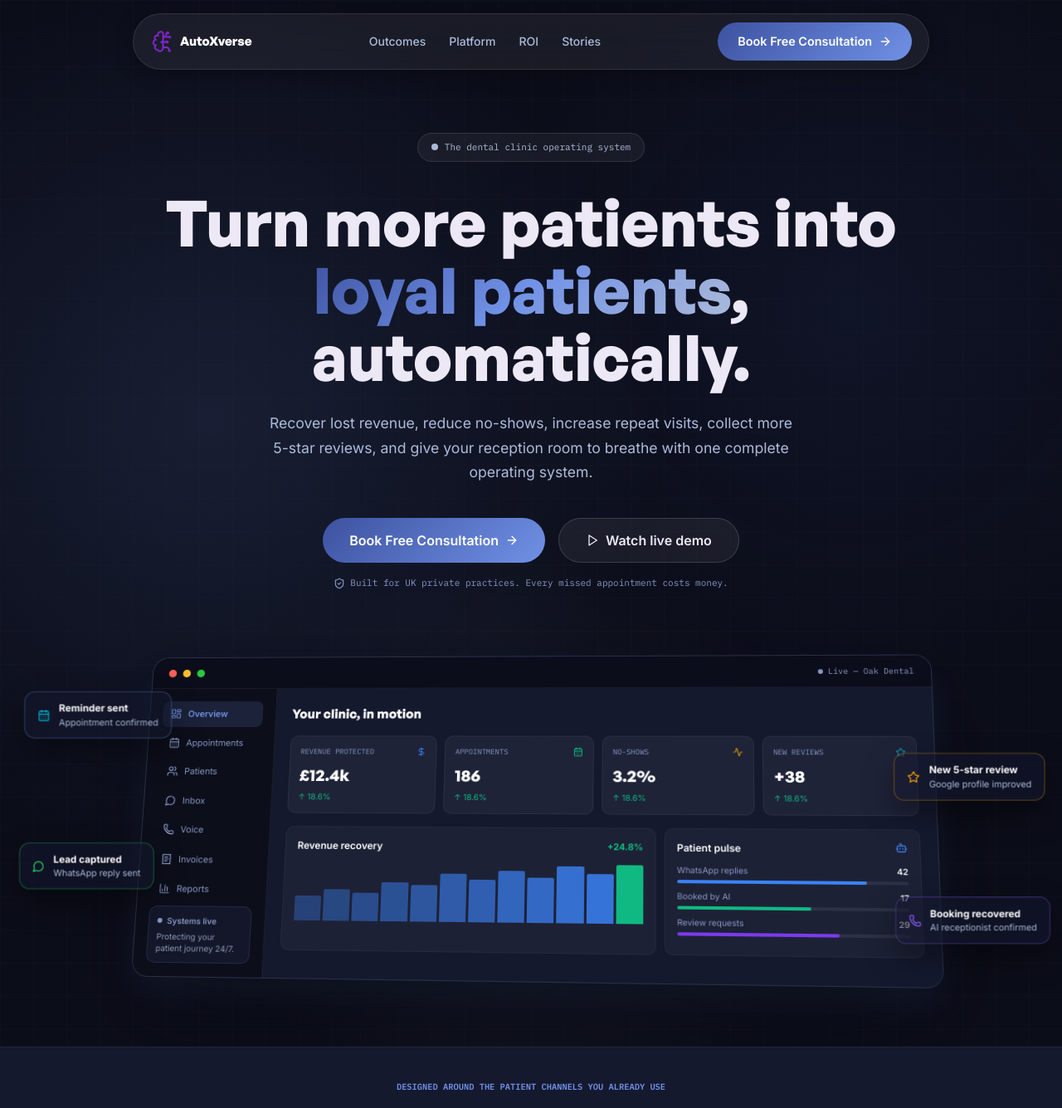
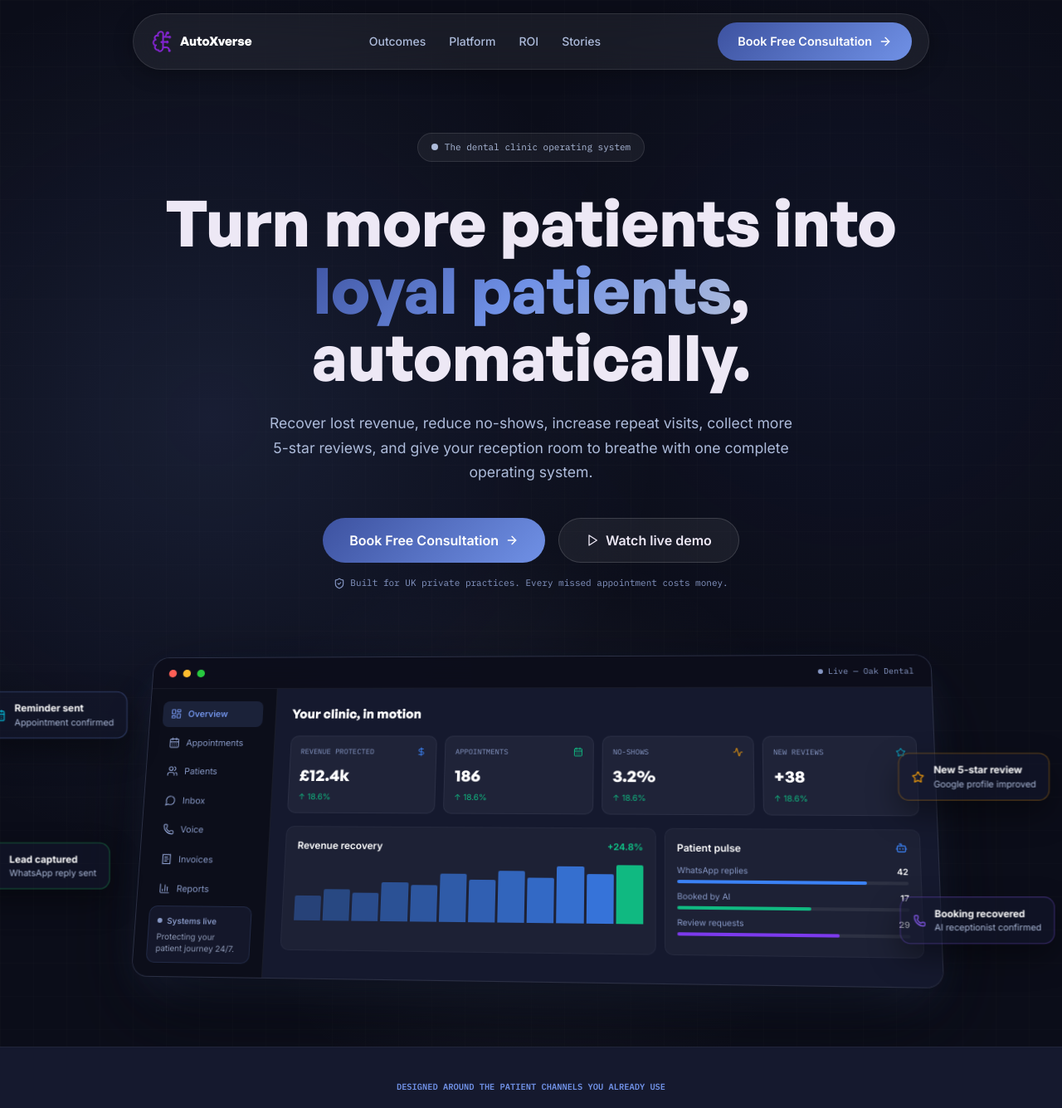
Before and after one commit to AaAlihamza77/landingpage1, a Next.js app: page / in a window 1280 px wide. Shown: the top 1335 px of the page at 83% size. Built offline with nearby package versions, Linux system fonts and the light colour scheme.

Commit message:
fix: push left floating badges further left to prevent dashboard text overlap

```diff
--- a/app/globals.css
+++ b/app/globals.css
@@ -749,7 +749,7 @@
 /* Responsive Floating Badges: sit beautifully on sides of the 960px mockup */
 .hero-badge-left-1 {
   position: absolute;
-  left: -150px;
+  left: -190px;
   top: 60px;
   transform: translate3d(0, 0, 100px);
   transition: left 0.3s ease;
@@ -763,7 +763,7 @@
 }
 .hero-badge-left-2 {
   position: absolute;
-  left: -175px;
+  left: -200px;
   top: 230px;
   transform: translate3d(0, 0, 90px);
   transition: left 0.3s ease;
@@ -779,15 +779,15 @@
 /* Medium Laptop Screens (1150px to 1380px): Sit safely in the side margins without overlapping dashboard text */
 @media (max-width: 1380px) and (min-width: 1150px) {
   .hero-badge-left-1 {
-    left: -90px !important;
+    left: -140px !important;
   }
   .hero-badge-right-1 {
-    right: -90px !important;
+    right: -95px !important;
   }
   .hero-badge-left-2 {
-    left: -100px !important;
+    left: -150px !important;
   }
   .hero-badge-right-2 {
-    right: -100px !important;
+    right: -105px !important;
   }
 }
```
